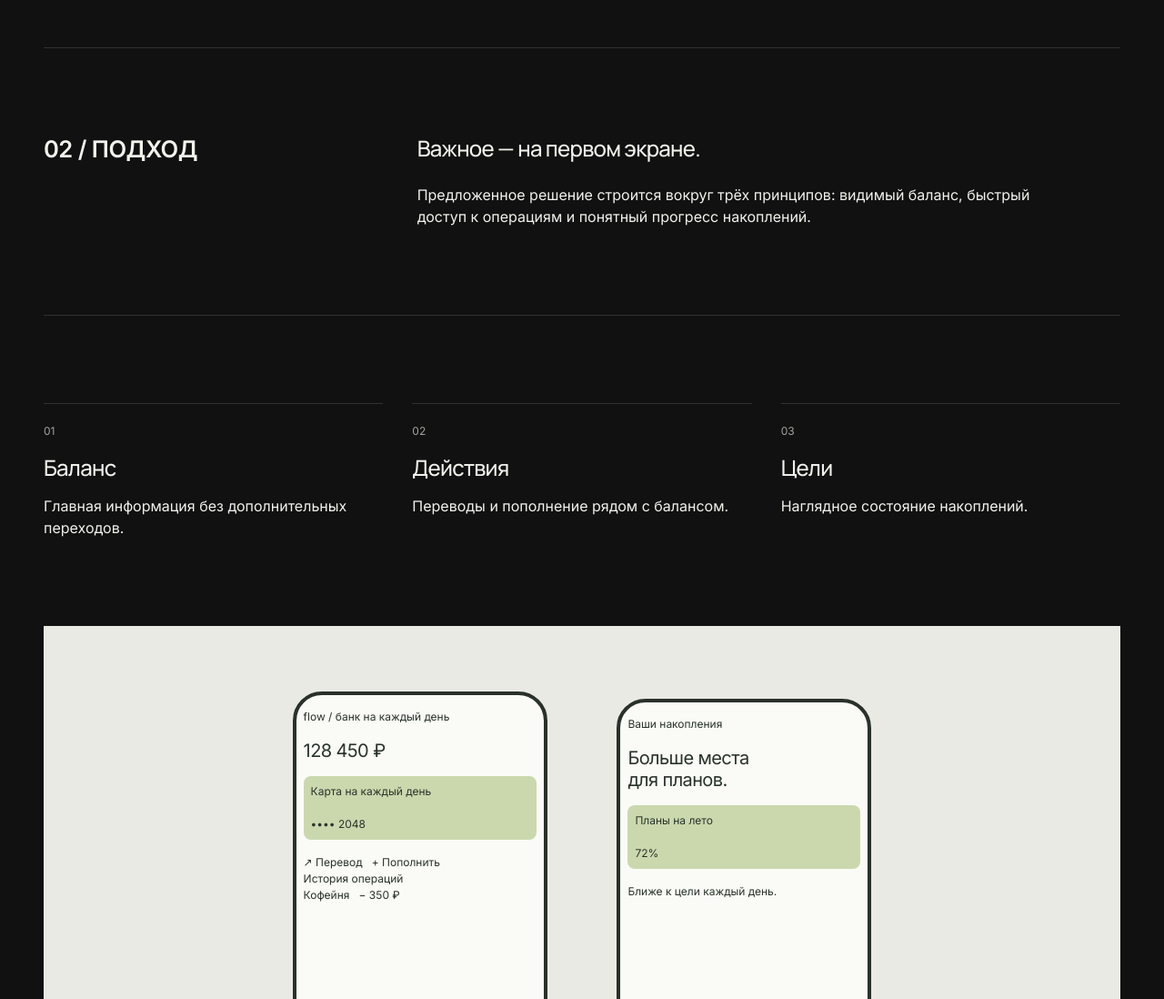
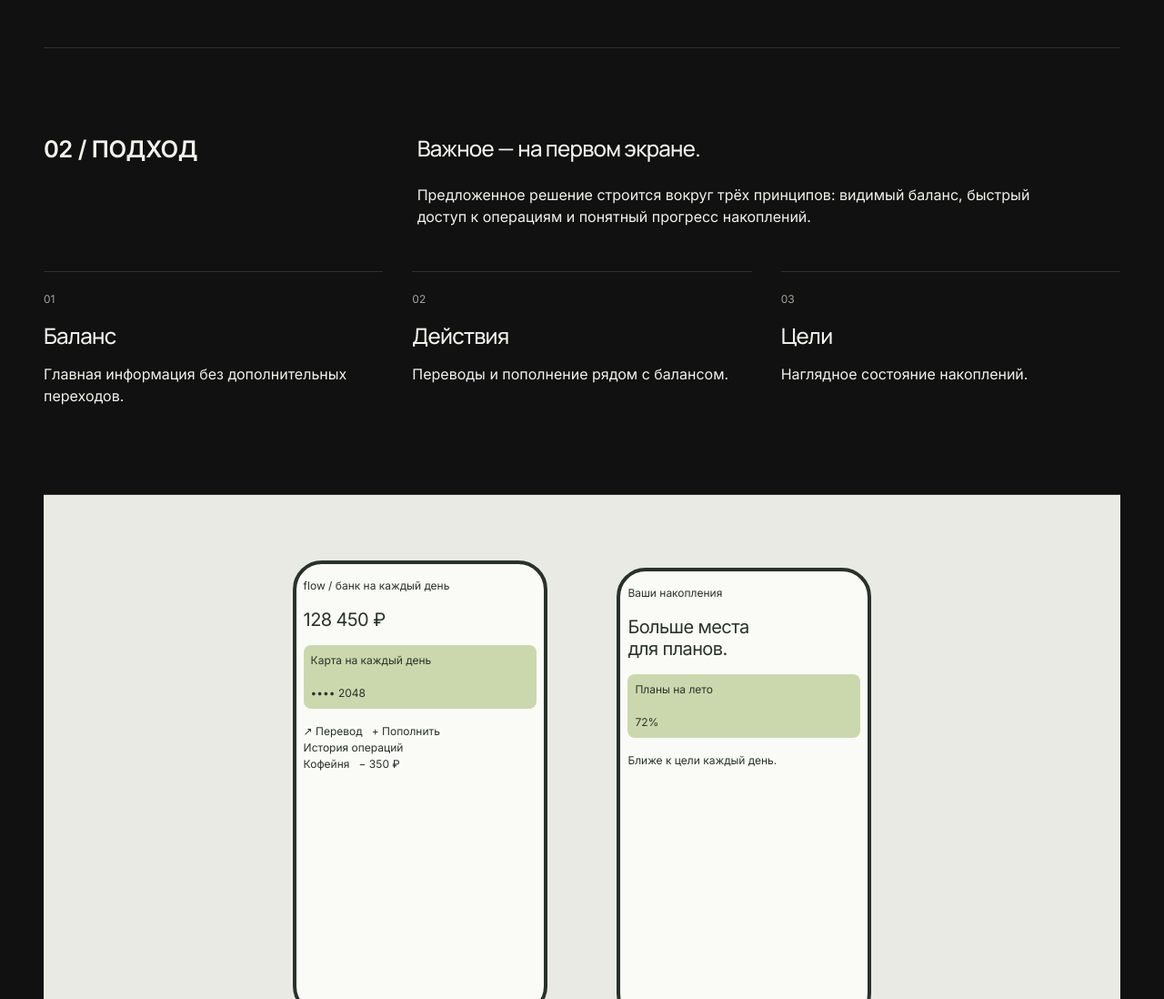
Before and after one commit to 420fazer/portfolio, a plain HTML site: page projects/flow/index.html in a window 1280 px wide. Shown: the part 1557-2655 px from the top of the page at 91% size. Drawn offline with Linux system fonts and the light colour scheme.

Commit message:
Group Flow approach and principles with consistent spacing

```diff
--- a/projects/flow/index.html
+++ b/projects/flow/index.html
@@ -7,8 +7,8 @@
 <main id="top"><section class="case-hero"><p class="case-kicker" data-ru="01 / Дизайн-концепция" data-en="01 / Design concept">01 / Дизайн-концепция</p><h1>Flow</h1><p class="case-lead" data-ru="Банк на каждый день." data-en="Everyday banking.">Банк на каждый день.</p><dl class="case-meta"><div><dt data-ru="Продукт" data-en="Product">Продукт</dt><dd data-ru="Мобильный банк" data-en="Mobile banking">Мобильный банк</dd></div><div><dt data-ru="Формат" data-en="Format">Формат</dt><dd data-ru="Демонстрационный кейс" data-en="Sample case">Демонстрационный кейс</dd></div><div><dt data-ru="Роль / период" data-en="Role / timeline">Роль / период</dt><dd data-ru="Будет уточнено" data-en="To be confirmed">Будет уточнено</dd></div></dl></section>
 <figure class="case-visual"><div class="cover" aria-hidden="true"><div class="phone"><small data-ru="flow / банк на каждый день" data-en="flow / everyday banking">flow / банк на каждый день</small><div class="balance">128 450 ₽</div><div class="bank" data-ru="Карта на каждый день<br><br>•••• 2048" data-en="Your everyday card<br><br>•••• 2048">Карта на каждый день<br><br>•••• 2048</div><div class="rows" data-ru="↗ Перевод &nbsp; + Пополнить<br>История операций<br>Кофейня &nbsp; − 350 ₽" data-en="↗ Transfer &nbsp; + Add money<br>Recent activity<br>Coffee shop &nbsp; − 350 ₽">↗ Перевод &nbsp; + Пополнить<br>История операций<br>Кофейня &nbsp; − 350 ₽</div></div><div class="phone second"><small data-ru="Ваши накопления" data-en="Your savings">Ваши накопления</small><div class="balance" data-ru="Больше места<br>для планов." data-en="Make room<br>for more.">Больше места<br>для планов.</div><div class="bank" data-ru="Планы на лето<br><br>72%" data-en="Summer plans<br><br>72%">Планы на лето<br><br>72%</div><div class="rows" data-ru="Ближе к цели каждый день." data-en="A little closer, every day.">Ближе к цели каждый день.</div></div></div><figcaption data-ru="01 — Концепция главного экрана и накоплений" data-en="01 — Home and savings concept">01 — Концепция главного экрана и накоплений</figcaption></figure>
 <section class="case-section" id="context"><h2 data-ru="01 / Контекст" data-en="01 / Context">01 / Контекст</h2><div class="case-copy"><h3 data-ru="Управлять деньгами без лишних усилий." data-en="Manage money with less effort.">Управлять деньгами без лишних усилий.</h3><p data-ru="Flow — демонстрационная концепция мобильного банка. Основная идея — объединить повседневные операции и накопления в понятном интерфейсе." data-en="Flow is a sample mobile banking concept. The idea is to bring everyday transactions and savings into a clear interface.">Flow — демонстрационная концепция мобильного банка. Основная идея — объединить повседневные операции и накопления в понятном интерфейсе.</p></div></section>
-<section class="case-section" id="approach"><h2 data-ru="02 / Подход" data-en="02 / Approach">02 / Подход</h2><div class="case-copy"><h3 data-ru="Важное — на первом экране." data-en="The essentials come first.">Важное — на первом экране.</h3><p data-ru="Предложенное решение строится вокруг трёх принципов: видимый баланс, быстрый доступ к операциям и понятный прогресс накоплений." data-en="The proposed design follows three principles: visible balance, quick access to actions and clear savings progress.">Предложенное решение строится вокруг трёх принципов: видимый баланс, быстрый доступ к операциям и понятный прогресс накоплений.</p></div></section>
-<div class="case-principles"><div><span>01</span><h3 data-ru="Баланс" data-en="Balance">Баланс</h3><p data-ru="Главная информация без дополнительных переходов." data-en="Key information without extra navigation.">Главная информация без дополнительных переходов.</p></div><div><span>02</span><h3 data-ru="Действия" data-en="Actions">Действия</h3><p data-ru="Переводы и пополнение рядом с балансом." data-en="Transfers and top-ups next to the balance.">Переводы и пополнение рядом с балансом.</p></div><div><span>03</span><h3 data-ru="Цели" data-en="Goals">Цели</h3><p data-ru="Наглядное состояние накоплений." data-en="Visible savings progress.">Наглядное состояние накоплений.</p></div></div>
+<section class="case-section" id="approach"><h2 data-ru="02 / Подход" data-en="02 / Approach">02 / Подход</h2><div class="case-copy"><h3 data-ru="Важное — на первом экране." data-en="The essentials come first.">Важное — на первом экране.</h3><p data-ru="Предложенное решение строится вокруг трёх принципов: видимый баланс, быстрый доступ к операциям и понятный прогресс накоплений." data-en="The proposed design follows three principles: visible balance, quick access to actions and clear savings progress.">Предложенное решение строится вокруг трёх принципов: видимый баланс, быстрый доступ к операциям и понятный прогресс накоплений.</p></div>
+<div class="case-principles"><div><span>01</span><h3 data-ru="Баланс" data-en="Balance">Баланс</h3><p data-ru="Главная информация без дополнительных переходов." data-en="Key information without extra navigation.">Главная информация без дополнительных переходов.</p></div><div><span>02</span><h3 data-ru="Действия" data-en="Actions">Действия</h3><p data-ru="Переводы и пополнение рядом с балансом." data-en="Transfers and top-ups next to the balance.">Переводы и пополнение рядом с балансом.</p></div><div><span>03</span><h3 data-ru="Цели" data-en="Goals">Цели</h3><p data-ru="Наглядное состояние накоплений." data-en="Visible savings progress.">Наглядное состояние накоплений.</p></div></div></section>
 <figure class="case-visual case-detail"><div class="case-detail-grid"><div class="phone"><small data-ru="flow / банк на каждый день" data-en="flow / everyday banking">flow / банк на каждый день</small><div class="balance">128 450 ₽</div><div class="bank" data-ru="Карта на каждый день<br><br>•••• 2048" data-en="Your everyday card<br><br>•••• 2048">Карта на каждый день<br><br>•••• 2048</div><div class="rows" data-ru="↗ Перевод &nbsp; + Пополнить<br>История операций<br>Кофейня &nbsp; − 350 ₽" data-en="↗ Transfer &nbsp; + Add money<br>Recent activity<br>Coffee shop &nbsp; − 350 ₽">↗ Перевод &nbsp; + Пополнить<br>История операций<br>Кофейня &nbsp; − 350 ₽</div></div><div class="phone second"><small data-ru="Ваши накопления" data-en="Your savings">Ваши накопления</small><div class="balance" data-ru="Больше места<br>для планов." data-en="Make room<br>for more.">Больше места<br>для планов.</div><div class="bank" data-ru="Планы на лето<br><br>72%" data-en="Summer plans<br><br>72%">Планы на лето<br><br>72%</div><div class="rows" data-ru="Ближе к цели каждый день." data-en="A little closer, every day.">Ближе к цели каждый день.</div></div></div><figcaption data-ru="02 — Демонстрационные интерфейсы; данные условные" data-en="02 — Sample interfaces; illustrative data">02 — Демонстрационные интерфейсы; данные условные</figcaption></figure>
 <section class="case-section" id="outcome"><h2 data-ru="03 / Результаты" data-en="03 / Outcomes">03 / Результаты</h2><div class="case-copy"><h3 data-ru="Что предстоит подтвердить." data-en="What remains to be validated.">Что предстоит подтвердить.</h3><p data-ru="Здесь будут реальные результаты, исследования и выводы после подготовки материалов. Сейчас это шаблон структуры кейса, а не отчёт о завершённом проекте." data-en="Real outcomes, research and findings will be added when materials are available. This is a case study template, not a report on completed work.">Здесь будут реальные результаты, исследования и выводы после подготовки материалов. Сейчас это шаблон структуры кейса, а не отчёт о завершённом проекте.</p></div></section>
 <div class="case-next"><p class="case-kicker" data-ru="Другие проекты" data-en="Other projects">Другие проекты</p><a class="navigation-cta" href="../../#work" data-ru="Все проекты ↗" data-en="All projects ↗">Все проекты ↗</a></div></main><footer><span data-ru="© 2026 Никита Тихомиров" data-en="© 2026 Nikita Tikhomirov">© 2026 Никита Тихомиров</span><a href="#" data-ru="Наверх ↑" data-en="Back to top ↑">Наверх ↑</a></footer></div><script src="../../script.js"></script></body></html>
--- a/style.css
+++ b/style.css
@@ -266,7 +266,8 @@ footer { display: flex; flex-wrap: wrap; justify-content: space-between; gap: va
 .case-section { display: grid; grid-template-columns: minmax(0,1fr); gap: var(--space-6); padding-block: var(--section-space); border-bottom: 1px solid var(--line); }
 .case-copy { max-width: 68ch; }
 .case-copy h3 { margin-bottom: var(--space-6); }
-.case-principles { display: grid; grid-template-columns: repeat(3,minmax(0,1fr)); gap: var(--space-8); padding-block: var(--section-space); }
+.case-principles { grid-column: 1 / -1; display: grid; grid-template-columns: repeat(3,minmax(0,1fr)); gap: var(--space-8); margin-top: calc(var(--space-12) - var(--space-6)); }
+@media (max-width: 767px) { .case-principles { margin-top: calc(var(--space-8) - var(--space-6)); } }
 .case-principles > div { border-top: 1px solid var(--line); padding-top: var(--space-4); }
 .case-principles span { color: var(--muted); font-size: var(--caption-size); }
 .case-principles h3 { margin-block: var(--space-4); }
```
Also changed, not shown: 2 other files.
